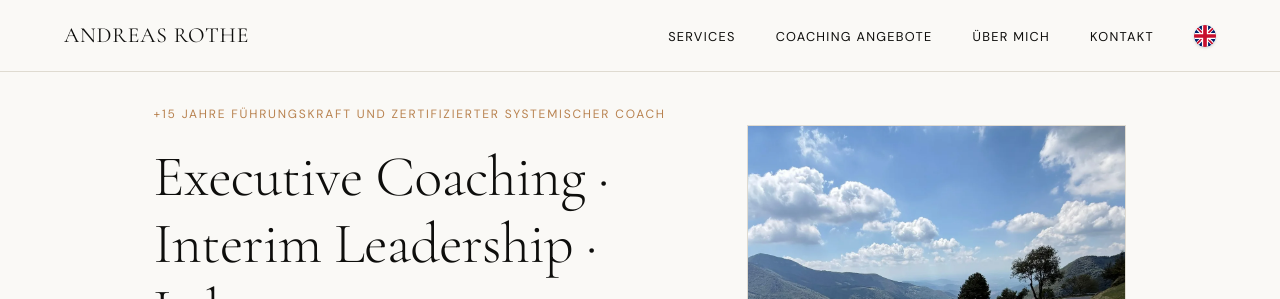
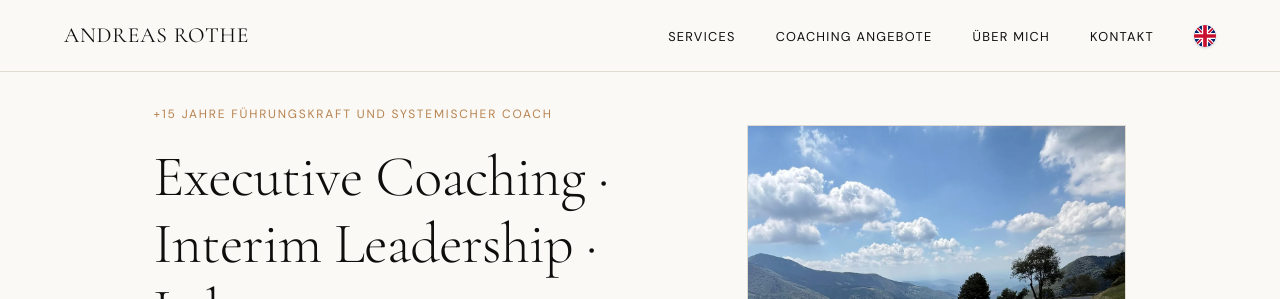
Before and after one commit to arothe161/andreasrothe, a Jekyll site: the page built from index.html, in a window 1280 px wide and 900 px high. Shown: the top 299 px of the window. Built offline with Jekyll 4.4.1, drawn with Linux system fonts in a browser that asks for light colours.

Commit message:
Revise hero eyebrow text in German localization
Updated the hero eyebrow text for clarity.

```diff
--- a/_data/de.yml
+++ b/_data/de.yml
@@ -10,7 +10,7 @@ nav_lang_flag: "/assets/images/flag-en.svg"
 nav_lang_title: "Switch to English version"
 
 # Hero
-hero_eyebrow: "+15 Jahre Führungskraft und Zertifizierter Systemischer Coach"
+hero_eyebrow: "+15 Jahre Führungskraft und Systemischer Coach"
 hero_title_line1: "Executive Coaching · Interim Leadership · Lehre"
 hero_sub: "Coaching für Führungskräfte und Teams in Unternehmen und Behörden. Ich unterstütze Führungskräfte, Teams und Gründer dabei, kontinuierlich zu lernen, klare Entscheidungen zu treffen, erfolgreiche Transformationen zu führen und nachhaltig zu agieren."
 hero_cta: "Kennenlerngespräch vereinbaren"
```
